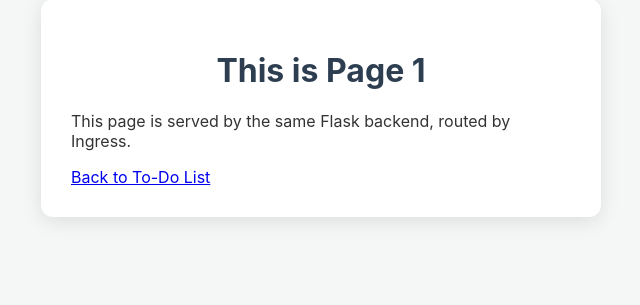
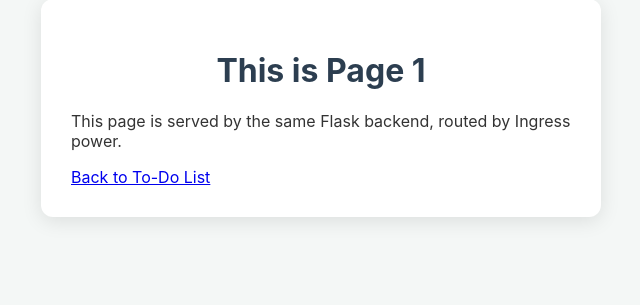
Before and after one commit to goku31s/to-do-list-ingress-CI, a Flask app: page /page1 in a window 1280 px wide. Shown: the part 312-617 px from the top of the page, without its empty margins (319-959 px from the left). Run offline with Flask 2, Linux system fonts and the light colour scheme.

Commit message:
Update page1.html

```diff
--- a/templates/page1.html
+++ b/templates/page1.html
@@ -8,7 +8,7 @@
 <body>
     <div class="container">
         <h1>This is Page 1</h1>
-        <p>This page is served by the same Flask backend, routed by Ingress.</p>
+        <p>This page is served by the same Flask backend, routed by Ingress power.</p>
         <a href="/">Back to To-Do List</a>
     </div>
 </body>
```
